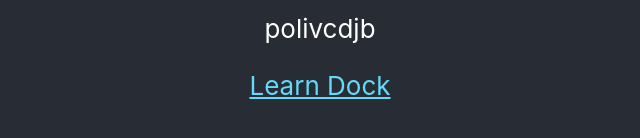
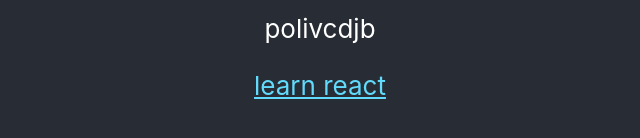
Before and after one commit to TheLazron/cra-travis-ci, a React (Create React App) app: page / in a window 1280 px wide. Shown: the part 516-654 px from the top of the page, without its empty margins (320-960 px from the left). Built offline with nearby package versions, Linux system fonts and the light colour scheme.

Commit message:
test cases passed

```diff
--- a/src/App.js
+++ b/src/App.js
@@ -13,7 +13,7 @@
           target="_blank"
           rel="noopener noreferrer"
         >
-          Learn Dock
+          learn react
         </a>
       </header>
     </div>
```
